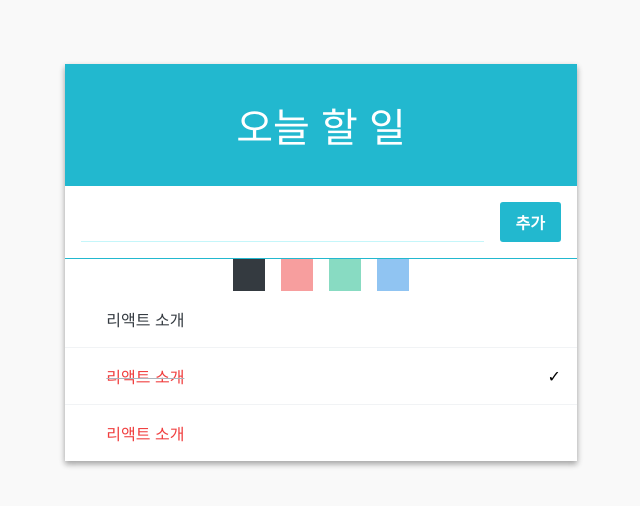
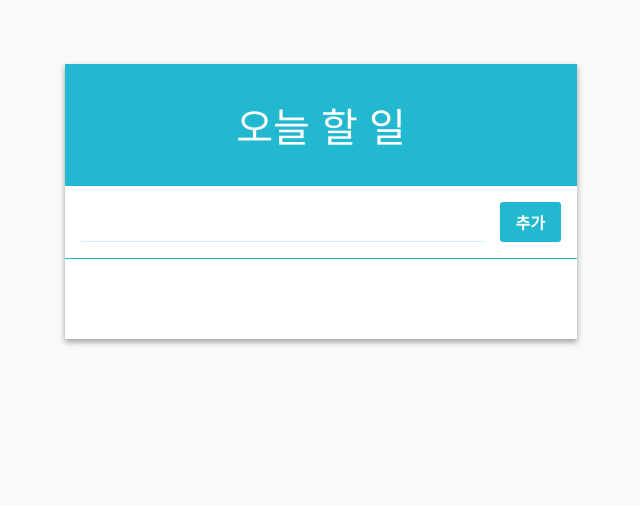
Before and after one commit to Funncy/react-todo-list, a React (Create React App) app: page / in a window 1280 px wide. Shown: the top 506 px of the page, without its empty margins (319-959 px from the left). Built offline with nearby package versions, Linux system fonts and the light colour scheme.

Commit message:
Implement recoil

```diff
--- a/src/App.js
+++ b/src/App.js
@@ -4,99 +4,21 @@ import Form from './components/Form';
 import TodoItemList from './components/TodoItemList';
 import Palette from './components/Palette';
 import TodoContext from './components/TodoContext';
+import { RecoilRoot, atom, selector, useRecoilState, useRecoilValue } from 'recoil';
+import TodoList from './todo/TodoList';
+import Counter from './todo/test';
 
 class App extends Component {
-	id = 3;
-	colors = ['#343a40', '#f03e3e', '#12b886', '#228ae6'];
-
-	state = {
-		input: '',
-		todos: [
-			{ id: 0, text: ' 리액트 소개', checked: false, color: '#343a40' },
-			{ id: 1, text: ' 리액트 소개', checked: true, color: '#f03e3e' },
-			{ id: 2, text: ' 리액트 소개', checked: false, color: '#f03e3e' },
-		],
-		color: '#343a40',
-		onRemove: id => this.handleRemove(id),
-		onToggle: id => this.handleToggle(id),
-	};
-
-	handleChangeColor = color => {
-		this.setState({
-			color: color,
-		});
-	};
-
-	handleChange = e => {
-		this.setState({
-			input: e.target.value,
-		});
-	};
-
-	handleCreate = () => {
-		const { input, todos, color } = this.state;
-		this.setState({
-			input: '',
-			todos: todos.concat({
-				id: this.id++,
-				text: input,
-				checked: false,
-				color: color,
-			}),
-		});
-	};
-
-	handleKeyPress = e => {
-		if (e.key === 'Enter') {
-			this.handleCreate();
-		}
-	};
-
-	handleToggle = id => {
-		const { todos } = this.state;
-
-		const index = todos.findIndex(todo => todo.id === id);
-		const selected = todos[index];
-
-		const nextTodos = [...todos];
-
-		nextTodos[index] = {
-			...selected,
-			checked: !selected.checked,
-		};
-
-		this.setState({
-			todos: nextTodos,
-		});
-	};
-
-	handleRemove = id => {
-		const { todos } = this.state;
-		this.setState({
-			todos: todos.filter(todo => todo.id !== id),
-		});
-	};
+	// colors = ['#343a40', '#f03e3e', '#12b886', '#228ae6'];
 
 	render() {
-		const { input, todos, color } = this.state;
-		const { handleChange, handleCreate, handleKeyPress, handleToggle, handleRemove } = this;
-
 		return (
-			<TodoListTemplate
-				form={
-					<Form
-						value={input}
-						onKeyPress={handleKeyPress}
-						onChange={handleChange}
-						onCreate={handleCreate}
-					/>
-				}
-			>
-				<Palette colors={this.colors} selected={color} onSelect={this.handleChangeColor} />
-				<TodoContext.Provider value={{ todos: this.state.todos }}>
-					<TodoItemList onRemove={handleRemove} onToggle={handleToggle} />
-				</TodoContext.Provider>
-			</TodoListTemplate>
+			<RecoilRoot>
+				<TodoListTemplate form={<Form />}>
+					<TodoItemList />
+				</TodoListTemplate>
+				{/* <Counter /> */}
+			</RecoilRoot>
 		);
 	}
 }
--- a/src/components/Form.js
+++ b/src/components/Form.js
@@ -1,24 +1,71 @@
-import React, { Component } from 'react';
+import React, { useState } from 'react';
+import { useSetRecoilState, useRecoilState } from 'recoil';
 import './Form.css';
+import todoState from '../todoState';
 
-class Form extends Component {
-	shouldComponentUpdate(nextProps, nextState) {
-		return this.props.value !== nextProps.value;
+function Form() {
+	const [inputValue, setInputValue] = useState('');
+	// const setTodoList = useSetRecoilState(todoState);
+	const [todoList, setTodoList] = useRecoilState(todoState);
+
+	const addItem = () => {
+		console.log(todoList);
+		setTodoList(oldTodoList => [
+			...oldTodoList,
+			{
+				id: getId(),
+				text: inputValue,
+				checked: false,
+				color: '#343a40',
+			},
+		]);
+		setInputValue('');
+	};
+
+	const onChange = ({ target: { value } }) => {
+		setInputValue(value);
+	};
+
+	const keyPress = e => {
+		if (e.key === 'Enter') {
+			addItem();
 		}
-
-	render() {
-		const { value, onChange, onCreate, onKeyPress } = this.props;
-		console.log(`rerendering Form `);
+	};
 
 	return (
 		<div className="form">
-				<input value={value} onChange={onChange} onKeyPress={onKeyPress} />
-				<div className="create-button" onClick={onCreate}>
+			<input value={inputValue} onChange={onChange} onKeyPress={keyPress} />
+			<div className="create-button" onClick={addItem}>
 				추가
 			</div>
 		</div>
 	);
 }
+
+// 고유한 Id 생성을 위한 유틸리티
+let id = 0;
+function getId() {
+	return id++;
 }
 
+// class Form extends Component {
+// 	shouldComponentUpdate(nextProps, nextState) {
+// 		return this.props.value !== nextProps.value;
+// 	}
+
+// 	render() {
+// 		const { value, onChange, onCreate, onKeyPress } = this.props;
+// 		console.log(`rerendering Form `);
+
+// 		return (
+// 			<div className="form">
+// 				<input value={value} onChange={onChange} onKeyPress={onKeyPress} />
+// 				<div className="create-button" onClick={onCreate}>
+// 					추가
+// 				</div>
+// 			</div>
+// 		);
+// 	}
+// }
+
 export default Form;
--- a/src/components/TodoItem.js
+++ b/src/components/TodoItem.js
@@ -1,6 +1,8 @@
 import React, { Component } from 'react';
 import './TodoItem.css';
 import TodoContext from './TodoContext';
+import { useRecoilState } from 'recoil';
+import todoState from '../todoState';
 
 // class TodoItem extends Component {
 // 	static contextType = TodoContext;
@@ -33,7 +35,31 @@ import TodoContext from './TodoContext';
 // 	}
 // }
 
-const TodoItem = React.memo(function TodoItem({ text, checked, id, color, onToggle, onRemove }) {
+function TodoItem({ text, checked, id, color }) {
+	const [todos, setTodos] = useRecoilState(todoState);
+
+	const onToggle = id => {
+		const index = todos.findIndex(todo => todo.id === id);
+		const selected = todos[index];
+
+		const nextTodos = [...todos];
+
+		nextTodos[index] = {
+			...selected,
+			checked: !selected.checked,
+		};
+
+		setTodos(nextTodos);
+	};
+
+	const onRemove = id => {
+		console.log(todos);
+		const newTodos = todos.filter(todo => todo.id !== id);
+		console.log(newTodos);
+		setTodos(newTodos);
+		console.log(todos);
+	};
+
 	console.log(`rerendering TodoItem ${id} `);
 	return (
 		<div className="todo-item" onClick={() => onToggle(id)}>
@@ -52,6 +78,6 @@ const TodoItem = React.memo(function TodoItem({ text, checked, id, color, onTogg
 			{checked && <div className="check-mart">✓</div>}
 		</div>
 	);
-});
+}
 
 export default TodoItem;
--- a/src/components/TodoItemList.js
+++ b/src/components/TodoItemList.js
@@ -1,32 +1,43 @@
 import React, { Component } from 'react';
 import TodoItem from './TodoItem';
 import TodoContext from './TodoContext';
+import { useRecoilState, useRecoilValue } from 'recoil';
+import todoState from '../todoState';
 
-class TodoItemList extends Component {
-	static contextType = TodoContext;
-
-	// shouldComponentUpdate(nextProps, nextState) {
-	// 	return this.props.todos !== nextProps.todos;
-	// }
-
-	render() {
-		console.log(`rerendering TodoList `);
-		const { todos } = this.context;
-		const { onRemove, onToggle } = this.props;
-		const todoList = todos.map(({ id, text, checked, color }) => (
-			<TodoItem
-				id={id}
-				text={text}
-				onRemove={onRemove}
-				onToggle={onToggle}
-				checked={checked}
-				color={color}
-				key={id}
-			/>
-		));
-
-		return <div>{todoList}</div>;
-	}
+function TodoItemList() {
+	const todos = useRecoilValue(todoState);
+	console.log(`odoItemList ${todos}`);
+	const todoList = todos.map(({ id, text, checked, color }) => (
+		<TodoItem id={id} text={text} checked={checked} color={color} key={id} />
+	));
+	return <div>{todoList}</div>;
 }
 
+// class TodoItemList extends Component {
+// 	static contextType = TodoContext;
+
+// 	// shouldComponentUpdate(nextProps, nextState) {
+// 	// 	return this.props.todos !== nextProps.todos;
+// 	// }
+
+// 	render() {
+// 		console.log(`rerendering TodoList `);
+// 		const { todos } = this.context;
+// 		const { onRemove, onToggle } = this.props;
+// 		const todoList = todos.map(({ id, text, checked, color }) => (
+// 			<TodoItem
+// 				id={id}
+// 				text={text}
+// 				onRemove={onRemove}
+// 				onToggle={onToggle}
+// 				checked={checked}
+// 				color={color}
+// 				key={id}
+// 			/>
+// 		));
+
+// 		return <div>{todoList}</div>;
+// 	}
+// }
+
 export default TodoItemList;
--- /dev/null
+++ b/src/todoState.js
@@ -0,0 +1,8 @@
+import { atom } from 'recoil';
+
+const todoState = atom({
+	key: 'todoState',
+	default: [],
+});
+
+export default todoState;
```
Lines whose indentation alone changed are shown as unchanged.
